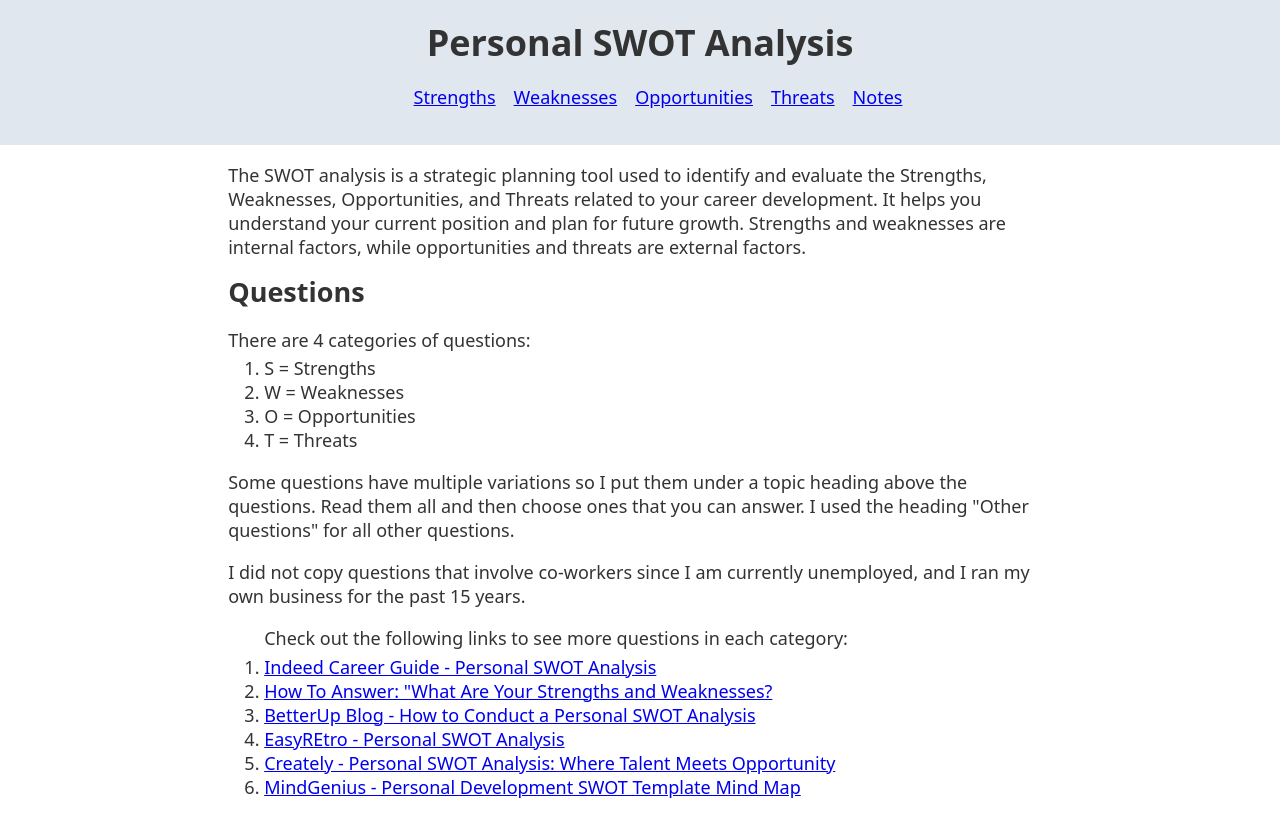
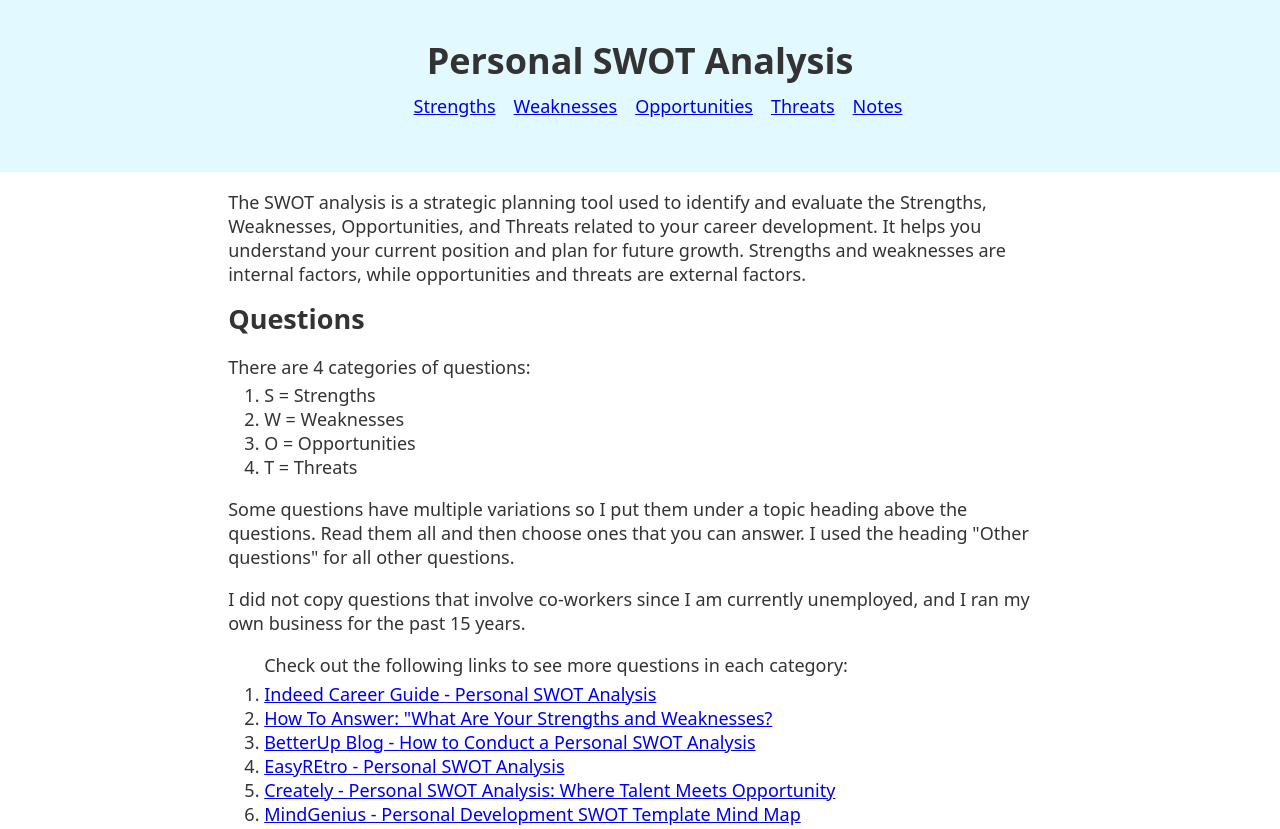
Before and after one commit to Kernix13/personal-swot, a plain HTML site: page index.html in a window 1280 px wide. Shown: the top 829 px of the page. Drawn offline with Linux system fonts and the light colour scheme.

Commit message:
Edited styles for the header and h1 elements

```diff
--- a/style.css
+++ b/style.css
@@ -21,8 +21,8 @@ body {
 }
 
 header {
-  background-color: #e0e7ef;
-  padding: 1rem 0;
+  background-color: #e2f9ff;
+  padding: 2rem 0;
 }
 
 .nav-list {
@@ -48,7 +48,7 @@ figure {
 }
 
 h1 {
-  margin: 0 0 1rem;
+  margin: 0 0 0.5rem;
   text-align: center;
 }
 
```
